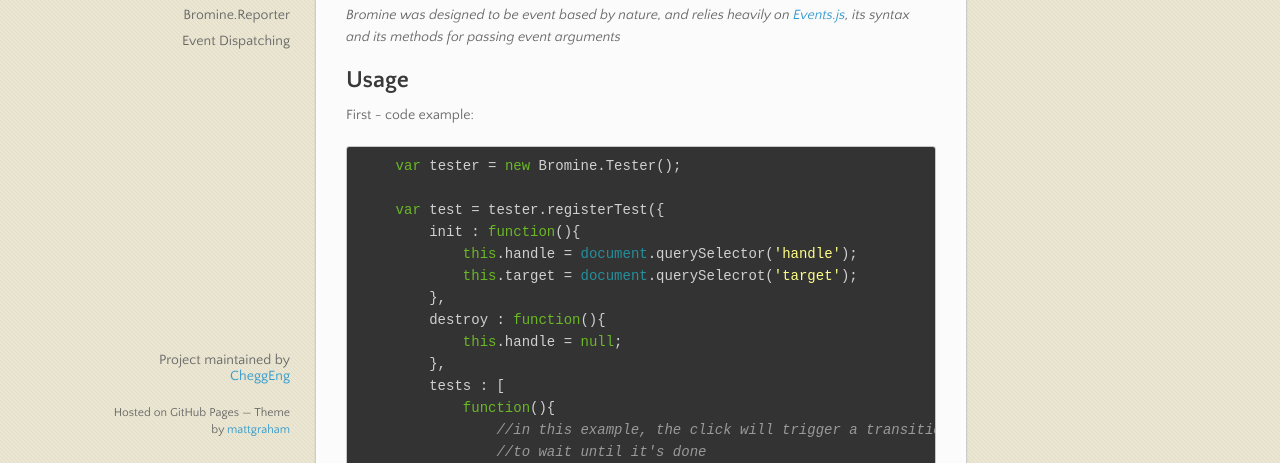
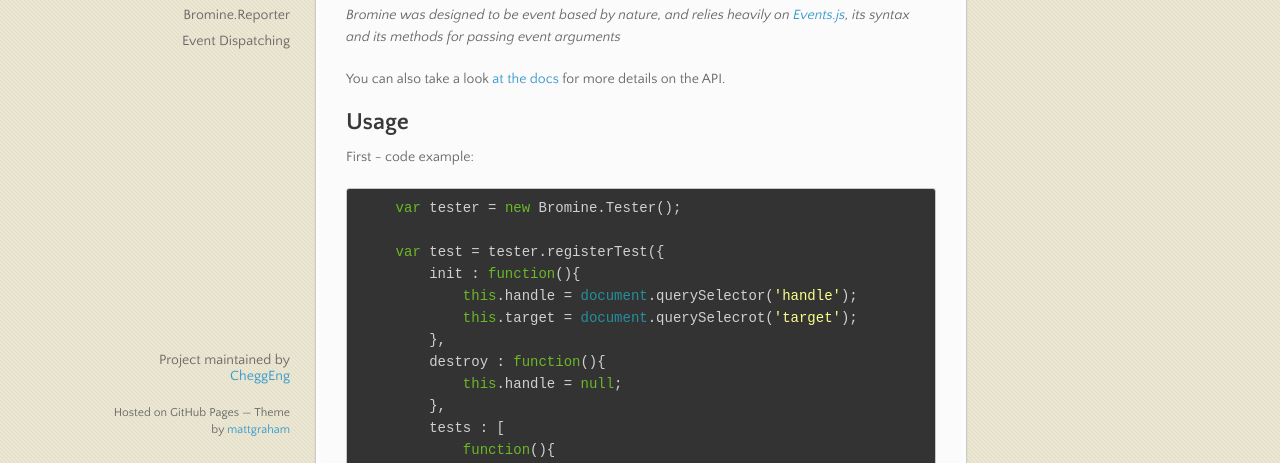
Before and after one commit to CheggEng/Bromine, a plain HTML site: page index.html in a window 1280 px wide. Shown: the part 322-785 px from the top of the page. Drawn offline with nearby package versions, Linux system fonts and the light colour scheme.

Commit message:
added a link to the docs

```diff
--- a/index.html
+++ b/index.html
@@ -45,6 +45,7 @@
 
 <p><em>Bromine was designed to be event based by nature, and relies heavily on <a href="https://github.com/arieh/Events">Events.js</a>, its syntax and its methods for passing event arguments</em></p>
 
+<p>You can also take a look <a href='docs/index.html'>at the docs</a> for more details on the API.</p>
 <h2>Usage</h2>
 
 <p>First - code example:</p>
```
